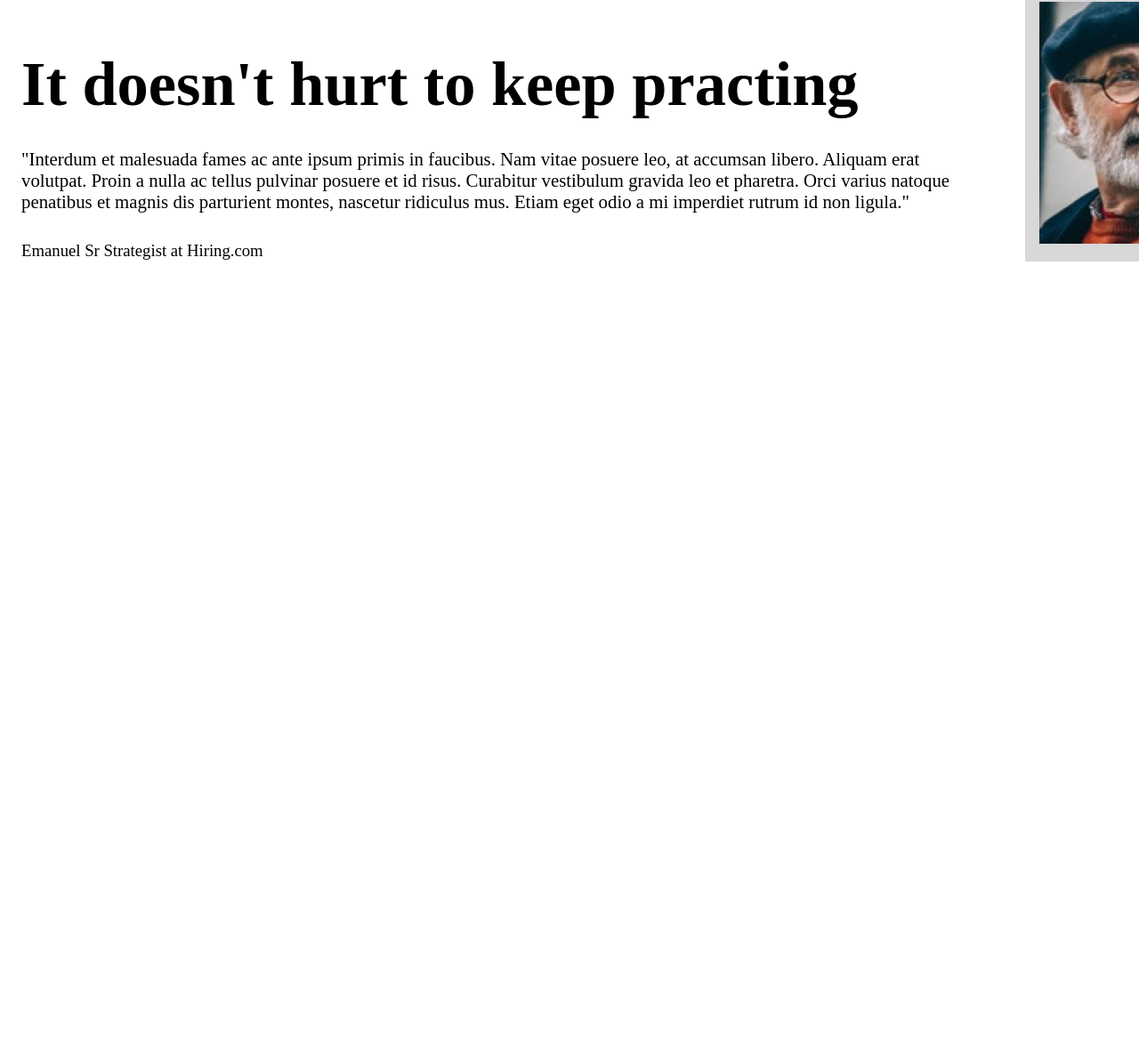
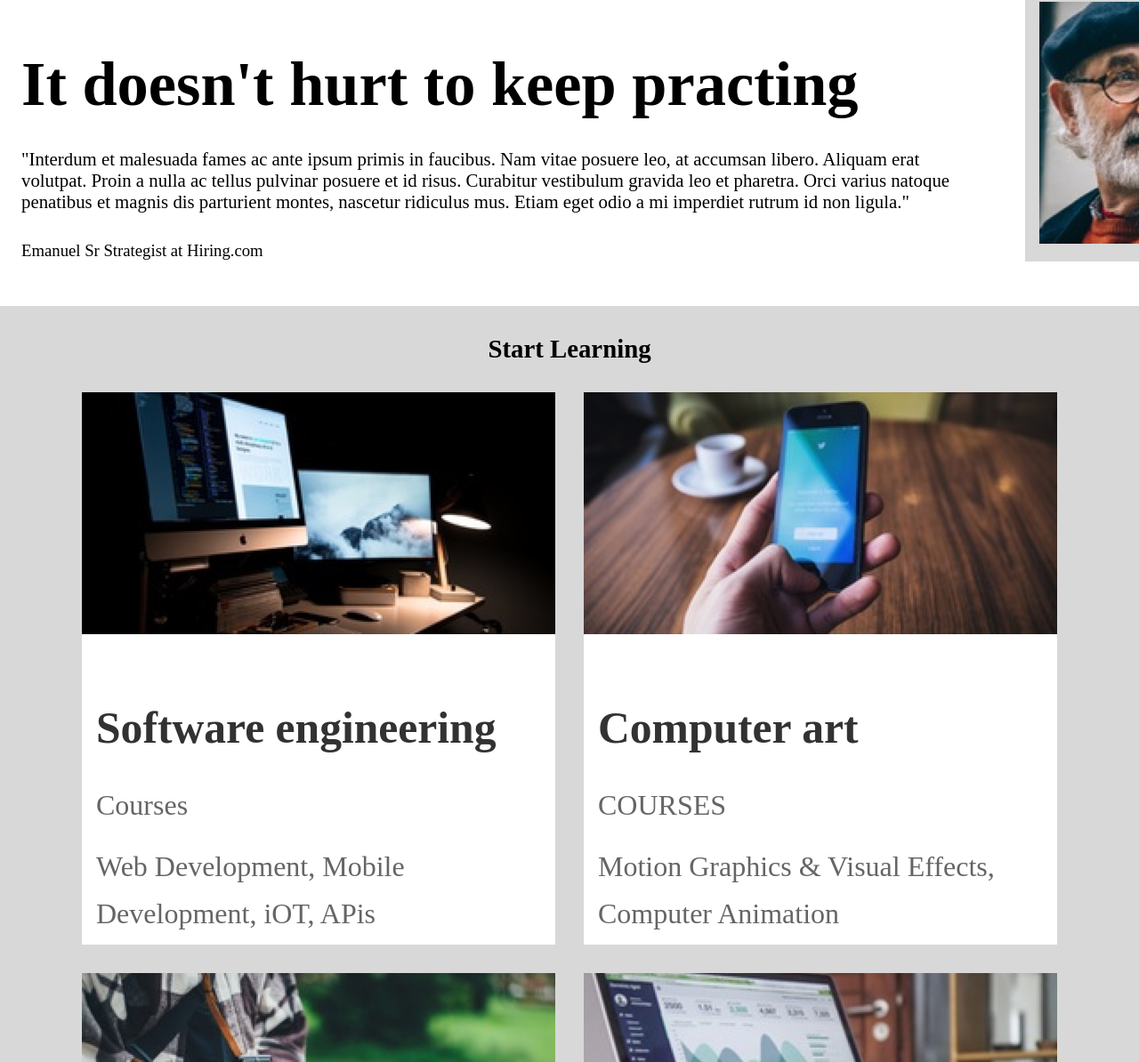
Before and after one commit to Thechampion96/COLMARACADEMY, a plain HTML site: page index.html in a window 1280 px wide. Shown: the part 1606-2800 px from the top of the page at 89% size. Before the commit the page ends 1950 px from the top, so only its background shows below. Drawn offline with Linux system fonts and the light colour scheme.

Commit message:
finished working on start learning section

```diff
--- a/index.html
+++ b/index.html
@@ -53,9 +53,9 @@
                 </div>
 
                 <div class="thumbnail-image thumbnail-info" id="one">
-                    <h1 class="check">Orientation date</h1>
-                    <p class="check">Tue 10/11 & Wed 10/12: 8am-3pm</p>
-                    <h5 class="check">Read more</h5>
+                    <h1>Orientation date</h1>
+                    <p>Tue 10/11 & Wed 10/12: 8am-3pm</p>
+                    <h5>Read more</h5>
                 </div>
             </article>
 
@@ -83,6 +83,63 @@
         </div>
     </section>
 
+    <!-- Start learning section -->
+
+    <section id="start-lr">
+        <div>
+            <span>Start Learning</span>
+        </div>
+    <div class="start-lr">
+        <div class="start-lr-flex">
+            <img src="./resources/images/course-software.jpg" alt="1">
+            <h1>Software engineering</h1>
+            <h2>Courses</h2>
+            <h3>Web Development, Mobile</h3>
+            <h3>Development, iOT, APis</h3>
+        </div>
+
+        <div class="start-lr-flex">
+            <img src="./resources/images/course-computer-art.jpg" alt="2">
+            <h1>Computer art</h1>
+            <h2>COURSES</h2>
+            <h3>Motion Graphics & Visual Effects,</h3>
+            <h3>Computer Animation</h3>
+        </div>
+
+        <div class="start-lr-flex">
+            <img src="./resources/images/course-design.jpg" alt="3">
+            <h1>Design</h1>
+            <h2>COURSES</h2>
+            <h3>User Experience Design, User</h3>
+            <h3>Research, VIsual Design</h3>
+        </div>
+
+        <div class="start-lr-flex start-lr-flex-bottom">
+            <img src="./resources/images/course-data.jpg" alt="4">
+            <h1>Data</h1>
+            <h2>COURSES</h2>
+            <h3>Data Science, Big Data, SQL, Data</h3>
+            <h3>Visualization</h3>
+        </div>
+
+        <div class="start-lr-flex start-lr-flex-bottom">
+            <img src="./resources/images/course-business.jpg" alt="4">
+            <h1>Business</h1>
+            <h2>COURSES</h2>
+            <h3>Product Development, Business</h3>
+            <h3>Development, Startup</h3>
+        </div>
+
+        <div class="start-lr-flex start-lr-flex-bottom">
+            <img src="./resources/images/course-marketing.jpg" alt="4">
+            <h1>Marketing</h1>
+            <h2>COURSES</h2>
+            <h3>Analytics, Content Marketing,</h3>
+            <h3>Mobile Marketing</h3>
+        </div>
+    </div>
+
+    </section>
 </body>
 
 </html>
--- a/resources/style.css
+++ b/resources/style.css
@@ -138,3 +138,69 @@ article > .thumbnail-info {
 #last-article {
     background-color: #D8D8D8;
 }
+
+/* Start learning section */
+
+#start-lr {
+    background-color: #D8D8D8;
+}
+
+#start-lr > div > span {
+    display: block;
+    text-align: center;
+    padding-top: 32px;
+    padding-bottom: 16px;
+    font-weight: bold;
+    font-size: 1.8rem;
+}
+
+.start-lr > div {
+    margin: 16px;
+
+}
+
+.start-lr {
+    display: flex;
+    flex-wrap: wrap;
+    margin: 0 72px 32px 72px;
+    justify-content: center;
+
+}
+
+
+.start-lr-flex {
+    background-color: white;
+
+}
+
+.start-lr-flex > img {
+    margin-bottom: 16px;
+}
+
+.start-lr-flex > h1 {
+    margin-bottom: 0;
+    font-weight: bold;
+    opacity: 0.8;
+    font-size: 3.1rem;
+    padding: 16px;
+}
+.start-lr-flex > h2 {
+    margin-top: 8px;
+    margin-bottom: 8px;
+    font-size: 2rem;
+    opacity: 0.6;
+    font-weight: 500;
+    padding: 16px;
+}
+.start-lr-flex > h3 {
+
+    font-size: 2rem;
+    opacity: 0.6;
+    font-weight: 500;
+    margin: 16px;
+}
+
+
+.start-lr-flex-bottom {
+    margin-bottom: 32px !important;
+}
```
